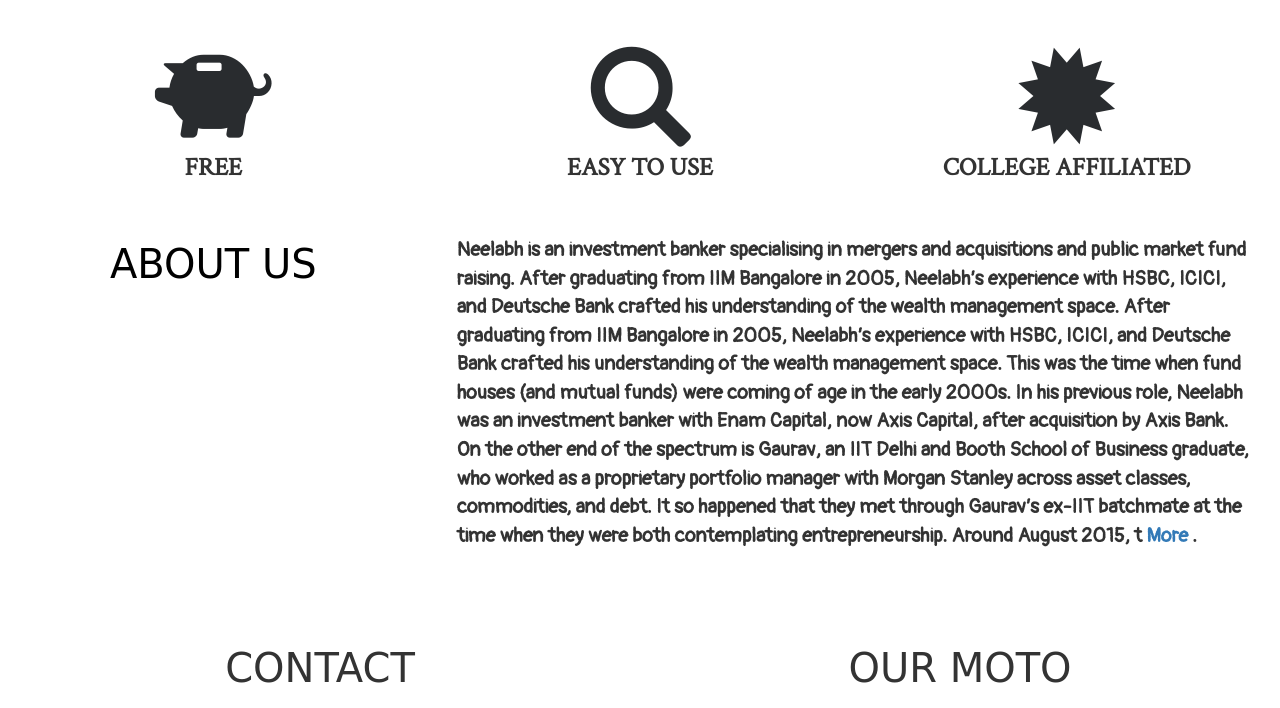
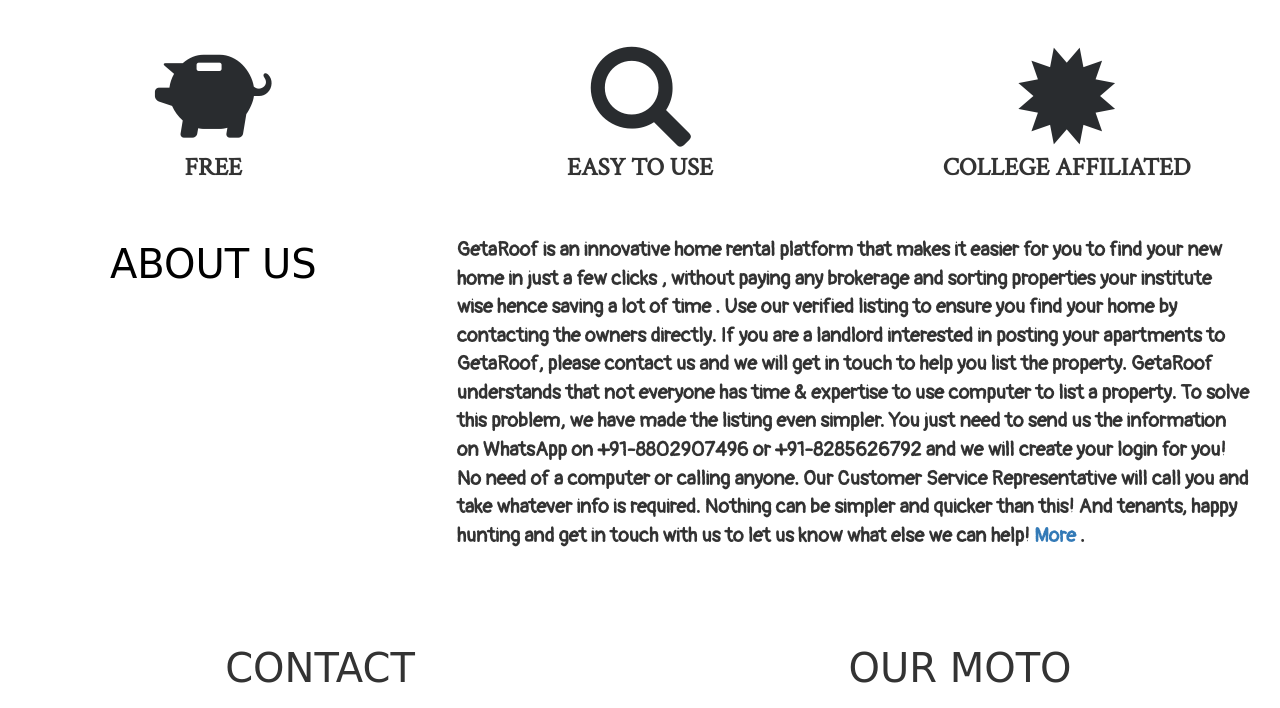
Before and after one commit to anonymous043044/getaroof, a CodeIgniter app: page /getaroof/index.php/home/index in a window 1280 px wide. Shown: the part 2247-2955 px from the top of the page. Run offline with CodeIgniter, Linux system fonts and the light colour scheme; some libraries are stand-ins or nearby versions; some web fonts are replaced.

Commit message:
changes:

```diff
--- a/application/views/homepage.php
+++ b/application/views/homepage.php
@@ -445,17 +445,19 @@ defined('BASEPATH') OR exit('No direct script access allowed');
 			<div class="col-sm-8" style="
 			padding-left: 30px;
 			padding-right: 30px;" id="about_font">
-			Neelabh is an investment banker specialising in mergers and acquisitions and public market fund raising.
+			GetaRoof is an innovative home rental platform that makes it easier for you to find your new home in just a few clicks , without paying any brokerage and sorting properties your institute wise hence saving a lot of time . Use our verified listing to ensure you find your home by contacting the owners directly.
 
-			After graduating from IIM Bangalore in 2005, Neelabh’s experience with HSBC, ICICI, and Deutsche Bank crafted his understanding of the wealth management space.
 
-			After graduating from IIM Bangalore in 2005, Neelabh’s experience with HSBC, ICICI, and Deutsche Bank crafted his understanding of the wealth management space.
+			If you are a landlord interested in posting your apartments to GetaRoof, please contact us and we will get in touch to help you list the property.
 
-			This was the time when fund houses (and mutual funds) were coming of age in the early 2000s. In his previous role, Neelabh was an investment banker with Enam Capital, now Axis Capital, after acquisition by Axis Bank.
+            GetaRoof understands that not everyone has time & expertise to use computer to list a property. To solve this problem, we have made the listing even simpler.
 
-			On the other end of the spectrum is Gaurav, an IIT Delhi and Booth School of Business graduate, who worked as a proprietary portfolio manager with Morgan Stanley across asset classes, commodities, and debt.
+            You just need to send us the information on WhatsApp on +91-8802907496 or +91-8285626792 and we will create your login for you! No need of a computer or calling anyone. Our Customer Service Representative will call you and take whatever info is required. Nothing can be simpler and quicker than this!
 
-			It so happened that they met through Gaurav’s ex-IIT batchmate at the time when they were both contemplating entrepreneurship. Around August 2015, t <a href="<?php echo base_url() ?>/index.php/Rock">More</a>
+            And tenants, happy hunting and get in touch with us to let us know what else we can help!
+
+
+			 <a href="<?php echo base_url() ?>/index.php/Rock">More</a>
 
 			.
 		</div>
```
Also changed, not shown: application/views/aboutiframe.php (+7 -7 lines).
